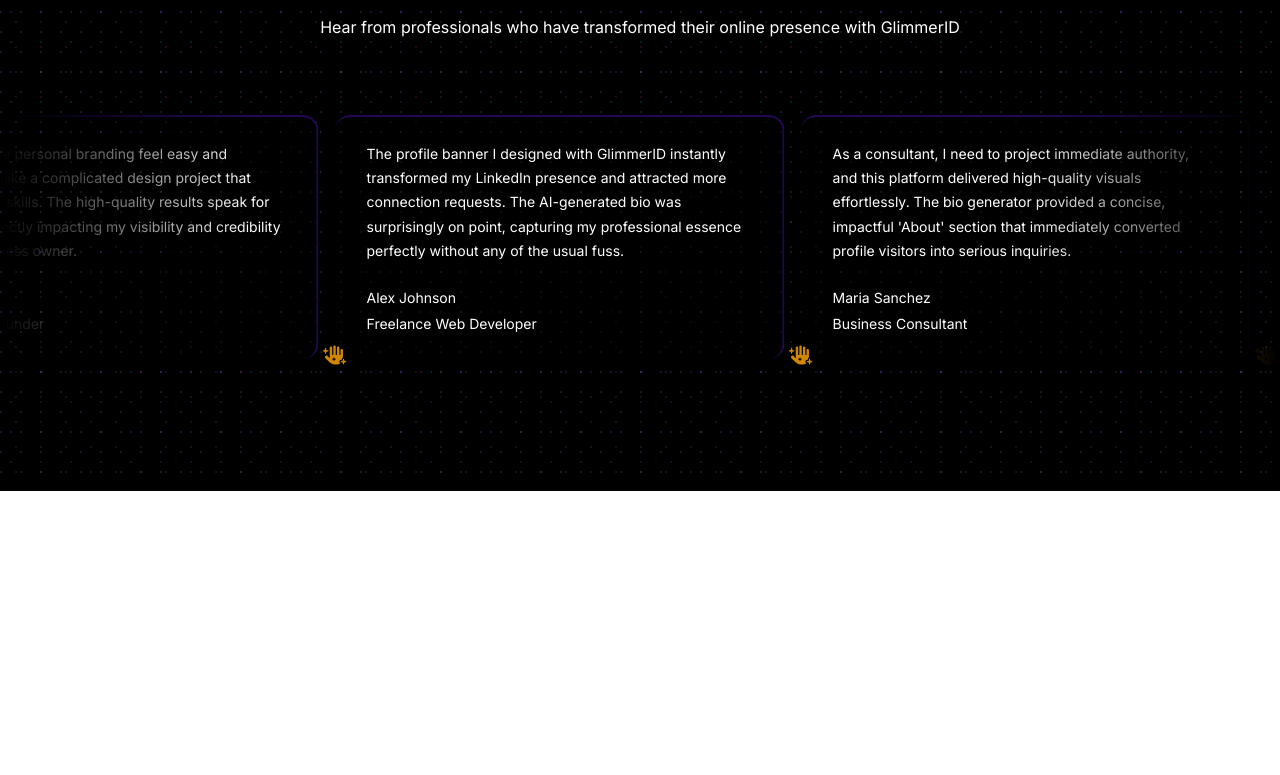
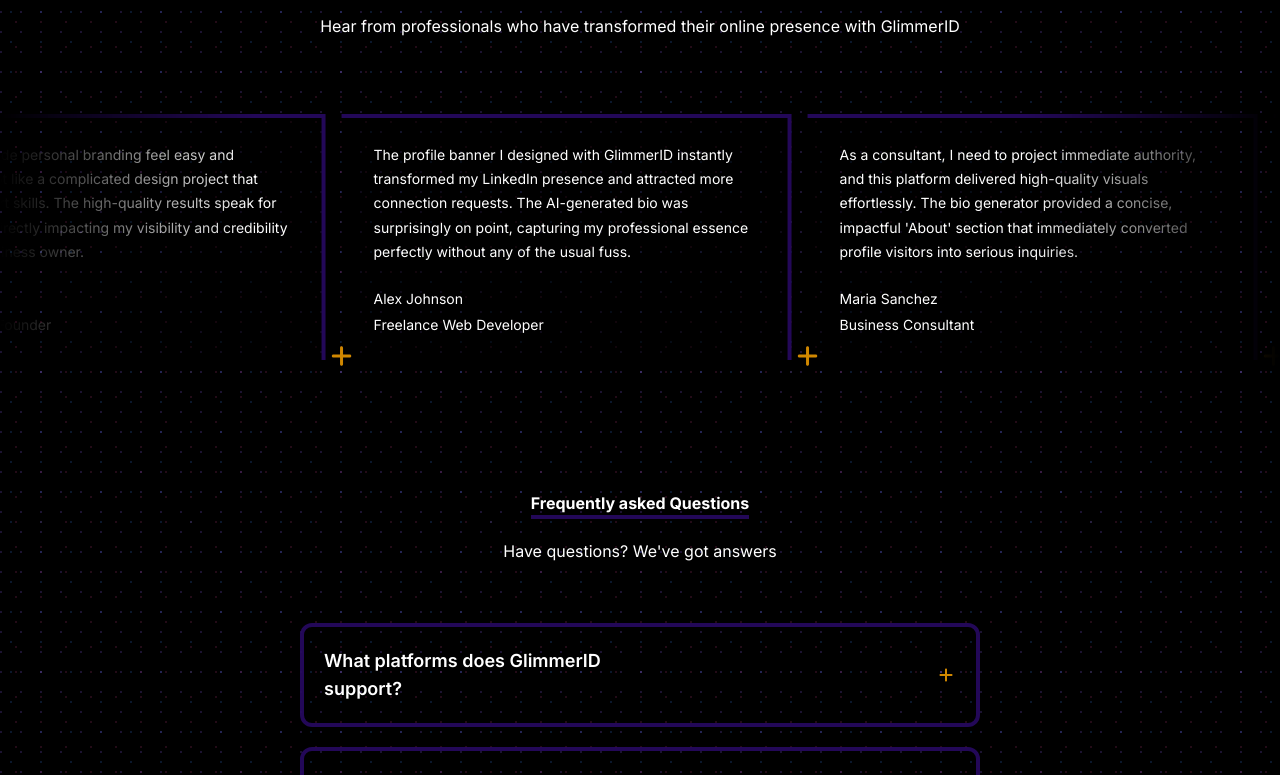
Before and after one commit to Gogo602/Glimmer, a Next.js app: page / in a window 1280 px wide. Shown: the part 2009-2784 px from the top of the page. Before the commit the page ends 2500 px from the top, so only its background shows below. Built offline with nearby package versions, Linux system fonts and the light colour scheme.

Commit message:
Faq section

```diff
--- a/components/home/Body.jsx
+++ b/components/home/Body.jsx
@@ -3,6 +3,7 @@
 import WhyUs from "./WhyUs";
 import HowItWorks from "./HowItWorks";
 import Testimonials from "./Testimonials";
+import Faq from "./Faq";
 
 
 export default function Body() {
@@ -12,6 +13,7 @@
             <WhyUs />
             <HowItWorks />
             <Testimonials />
+            <Faq />
         </div>
     </div>
   );
--- /dev/null
+++ b/components/home/Faq.jsx
@@ -0,0 +1,77 @@
+import { useState } from "react";
+import { FaMinus, FaPlus } from "react-icons/fa6";
+
+
+
+
+
+export default function Faq() {
+
+    const [expandedIndex, setExpandedIndex] = useState(null);
+
+    const toggleAccordion = (index) => {
+    setExpandedIndex((prevIndex) => (prevIndex === index ? null : index));
+    };
+
+
+  return (
+    <section className=" w-full px-5 flex items-center justify-center pb-25 sm:px-25 md:px-30 lg:px-75">
+        <div>
+            <div className="space-y-5">
+                <div className="flex items-center justify-center">
+                    <h5 className="font-bold border-b-4  border-[#270A63E5]">Frequently asked Questions</h5>
+                </div>
+                <p className="text-center mb-15">
+                    Have questions? We've got answers
+                </p>
+
+               <div className="space-y-5 w-full">
+                    {FAQS.map((faq, index) => (
+                        <div
+                            key={faq.id}
+                            className="border-4 rounded-xl p-5 border-[#270A63E5] w-full"
+                            onClick={() => toggleAccordion(index)}
+                        >
+                            <div className="flex items-center justify-between gap-5 sm:gap-30 md:gap-70">
+                                <h4 className="text-lg font-semibold text-white">{faq.question}</h4>
+                                <p>
+                                    {expandedIndex === index ? <FaMinus className='w-5 text-yellow-600'/> : <FaPlus className='w-5 text-yellow-600'/>}
+                                </p>
+                            </div>
+                            {expandedIndex === index && (
+                             <div>
+                                <hr className="text-gray-400 mt-2 mb-5"/>
+                                <p className="">{faq.answer}</p>
+                             </div>
+                            )}
+                    </div>
+                    ))}
+                </div>
+            </div>
+        </div>
+    </section>
+  )
+}
+
+const FAQS = [
+    {
+        id: 1,
+        question: "What platforms does GlimmerID support?",
+        answer: "GlimmerID primarily supports visual and written branding for LinkedIn and Twitter. Our tools are specifically designed to help you create impactful profile banners and generate personalized bios/about sections for these professional and creator-focused platforms."
+    },
+    {
+        id: 2,
+        question: "Is there a free trial available?",
+        answer: "Yes, we offer a free trial! This trial allows you to explore our core design tools and test our AI bio generation feature. You can create and download a limited number of standard-resolution banners and preview the personalized copy before committing to a paid plan."
+    },
+    {
+        id: 3,
+        question: "Can I upload my own images and logos?",
+        answer: "Yes, absolutely. You can upload your own images, logos, and brand assets to incorporate them directly into your banner designs. This ensures your final profile visual perfectly aligns with your existing personal or business branding."
+    },
+    {
+        id: 4,
+        question: "How does the AI bio generation work?",
+        answer: "The AI bio generation feature works by taking a few key inputs from you (like your current job title, industry, and core career goals). The AI then analyzes this information and generates a personalized, high-impact 'About' section or bio. It crafts concise copy that highlights your unique value proposition, ensuring your profile speaks directly to recruiters, clients, or potential employers."
+    }
+]
--- a/components/home/Hero.jsx
+++ b/components/home/Hero.jsx
@@ -9,9 +9,10 @@
     <section className="min-h-screen w-full flex items-center justify-center relative">
         <div className="px-5">
             <div className="flex items-center justify-center my-5">
-                  <h6 className="border border-[#270A63E5] bg-black/30 px-6 py-1 rounded-full text-[11px]">
-                      AI POWER BANNER & BIO GENERATOR
-                  </h6>
+
+                <h6 className="border border-[#270A63E5] bg-black/30 px-6 py-1 rounded-full text-[11px] text-yellow-600">
+                    AI POWER BANNER & BIO GENERATOR
+                </h6>
             </div>
             <div className="space-y-5">
                 <h1
@@ -20,7 +21,7 @@
                 </h1>
             </div>
             <div className="pt-5">
-                <p className="text-center">
+                <p className="text-center sm:px-10">
                     With AI-driven design, GlimmerID helps you create stunning LinkedIn banners and compelling bios in seconds, no design skills required.
                 </p>
                 <div className='flex items-center justify-center py-5 gap-6'>
--- a/components/home/Navbar.jsx
+++ b/components/home/Navbar.jsx
@@ -24,7 +24,7 @@
         <motion.nav
             initial = {{y:-100}}
             animate = {{y:0}}
-            className='fixed w-full z-50 bg-[#270A63E5]/40 backdrop-filter backdrop-blur-lg transition-all duration-300 ease-out px-5 sm:px-10'>
+            className='fixed w-full z-50 bg-[#270A63E5]/40 backdrop-filter backdrop-blur-lg transition-all duration-300 ease-out px-5 sm:px-10 text-white'>
             <div className="flex items-center justify-between">
 
                 <div className="max-width-7xl  py-3 sm:px-5">
--- a/components/ui/infinite-moving-cards.jsx
+++ b/components/ui/infinite-moving-cards.jsx
@@ -2,7 +2,7 @@
 
 import { cn } from "@/lib/utils";
 import React, { useEffect, useState } from "react";
-import { FaHandSparkles, FaPlus } from "react-icons/fa6";
+import { FaPlus } from "react-icons/fa6";
 
 export const InfiniteMovingCards = ({
   items,
@@ -70,9 +70,9 @@
         )}>
         {items.map((item, idx) => (
           <li
-            className="relative w-[350px] max-w-full shrink-0 rounded-2xl border-2 border-b-0 border-l-0 border-[#270A63E5] px-8 py-6 md:w-[450px]  bg-black/50 "
+            className="relative w-[350px] max-w-full shrink-0  border-4 border-b-0 border-l-0 border-[#270A63E5] px-8 py-6 md:w-[450px]  bg-black/50 "
             key={item.name}>
-             <FaHandSparkles className="absolute h-6 w-6 -bottom-2 -left-3 text-yellow-600" />
+             <FaPlus className="absolute h-6 w-6 -bottom-2 -left-3 text-yellow-600" />
             <blockquote>
               <div
                 aria-hidden="true"
```
